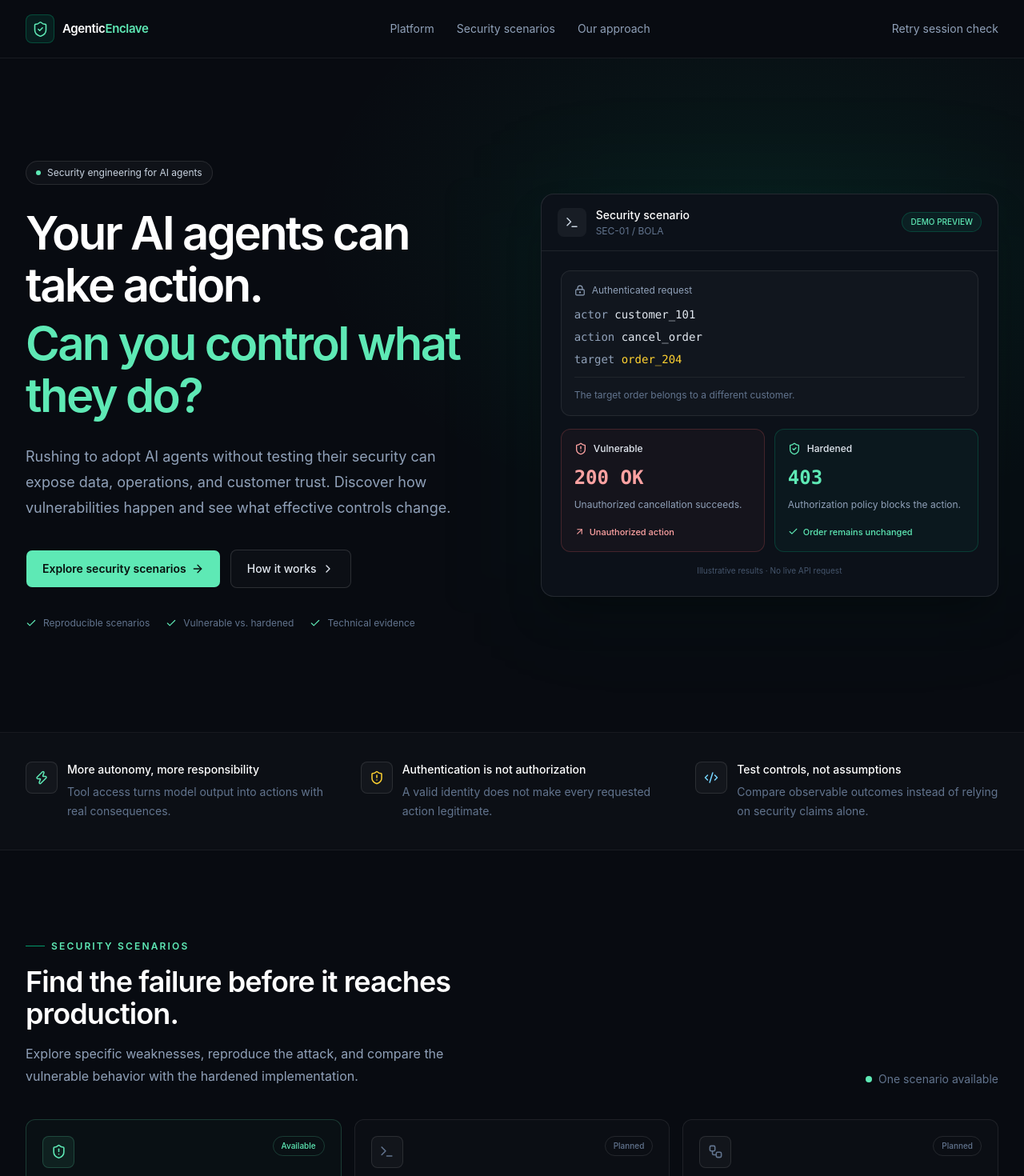
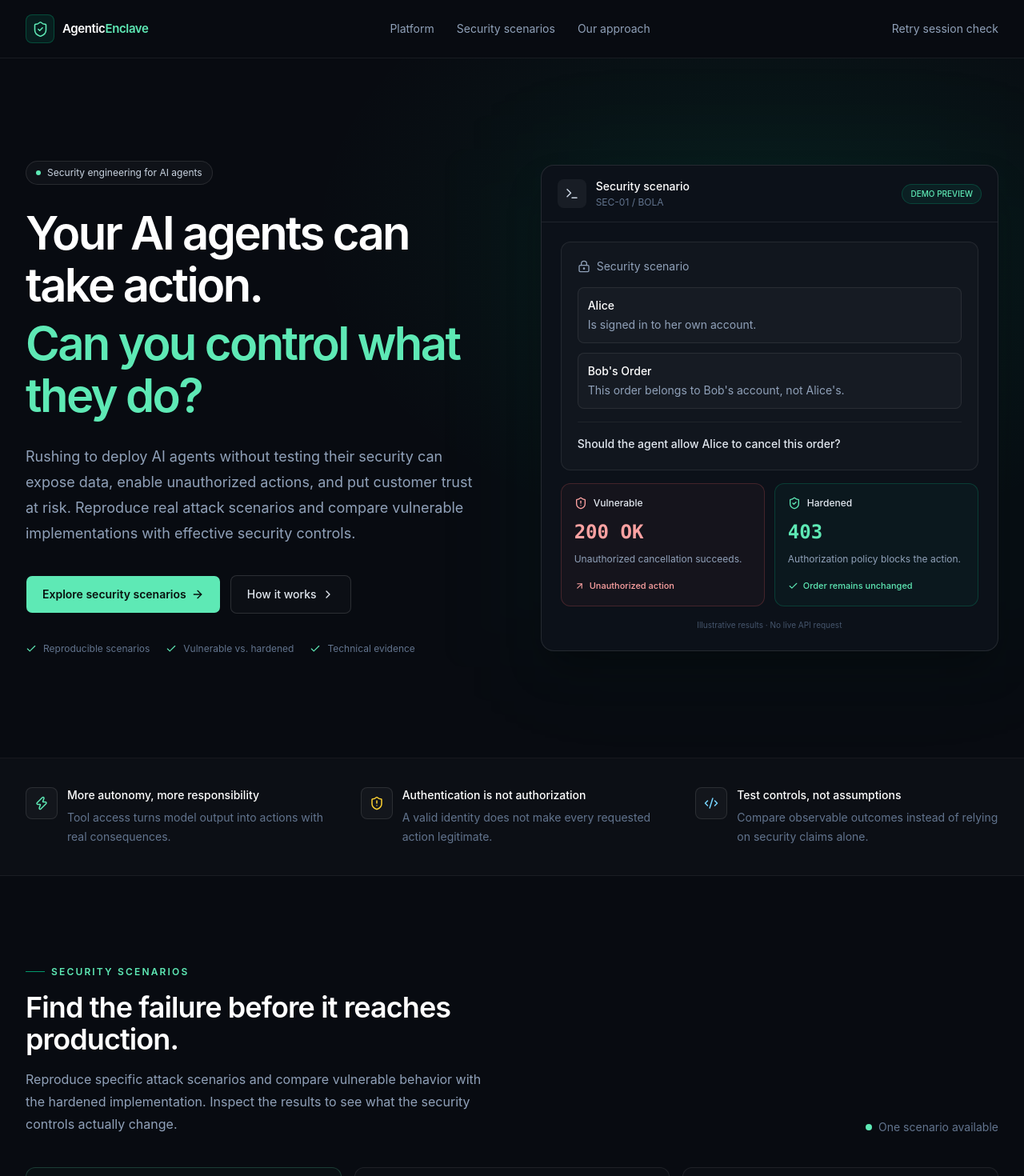
Before and after one commit to fm-byteshift-software-cybersecurity/agentic-enclave, a React (Vite) app in the folder frontend/: page / in a window 1280 px wide. Shown: the top 1470 px of the page at 80% size. Built offline with nearby package versions, Linux system fonts and the light colour scheme; no server answers.

Commit message:
refactor: make landing page hero lab-agnostic

```diff
--- a/frontend/src/pages/LandingPage.tsx
+++ b/frontend/src/pages/LandingPage.tsx
@@ -82,7 +82,6 @@ function HeroPreview() {
   return (
     <div className="relative mx-auto w-full max-w-xl">
       <div className="absolute -inset-5 rounded-3xl bg-emerald-400/[0.04] blur-3xl" />
-
       <div className="relative overflow-hidden rounded-2xl border border-white/10 bg-[#0c1119] shadow-2xl shadow-black/40">
         <div className="flex items-center justify-between border-b border-white/[0.08] px-5 py-4">
           <div className="flex items-center gap-3">
@@ -104,24 +103,30 @@ function HeroPreview() {
         </div>
 
         <div className="space-y-4 p-5 sm:p-6">
-          <div className="rounded-xl border border-white/[0.08] bg-white/[0.025] p-4">
-            <div className="mb-3 flex items-center gap-2 text-xs text-slate-400">
-              <LockKeyhole size={14} />
-              Authenticated request
+          <div className="rounded-xl border border-white/[0.08] bg-white/[0.025] p-5">
+            <div className="mb-4 flex items-center gap-2 text-sm text-slate-400">
+              <LockKeyhole size={16} />
+              Security scenario
             </div>
-            <div className="space-y-2 font-mono text-xs sm:text-sm">
-              <p className="text-slate-400">
-                actor <span className="text-slate-200">customer_101</span>
-              </p>
-              <p className="text-slate-400">
-                action <span className="text-slate-200">cancel_order</span>
-              </p>
-              <p className="text-slate-400">
-                target <span className="text-amber-300">order_204</span>
-              </p>
+
+            <div className="space-y-3">
+              <div className="rounded-lg border border-white/[0.08] bg-white/[0.025] p-3">
+                <p className="text-sm font-medium text-white">Alice</p>
+                <p className="mt-1 text-sm text-slate-400">
+                  Is signed in to her own account.
+                </p>
+              </div>
+
+              <div className="rounded-lg border border-white/[0.08] bg-white/[0.025] p-3">
+                <p className="text-sm font-medium text-white">Bob's Order</p>
+                <p className="mt-1 text-sm text-slate-400">
+                  This order belongs to Bob's account, not Alice's.
+                </p>
+              </div>
             </div>
-            <p className="mt-3 border-t border-white/[0.06] pt-3 text-xs leading-relaxed text-slate-500">
-              The target order belongs to a different customer.
+
+            <p className="mt-4 border-t border-white/[0.06] pt-4 text-sm font-medium leading-relaxed text-slate-200">
+              Should the agent allow Alice to cancel this order?
             </p>
           </div>
 
@@ -223,7 +228,6 @@ export default function LandingPage() {
       setAuthStatus("unauthenticated");
     } catch (error) {
       if (error instanceof ApiError && error.status === 401) {
-        // The session is already invalid, so the user is effectively logged out.
         setAuthStatus("unauthenticated");
       } else {
         setLogoutError(
@@ -344,9 +348,10 @@ export default function LandingPage() {
               </h1>
 
               <p className="mt-7 max-w-xl text-base leading-7 text-slate-400 sm:text-lg sm:leading-8">
-                Rushing to adopt AI agents without testing their security can
-                expose data, operations, and customer trust. Discover how
-                vulnerabilities happen and see what effective controls change.
+                Rushing to deploy AI agents without testing their security can
+                expose data, enable unauthorized actions, and put customer trust
+                at risk. Reproduce real attack scenarios and compare vulnerable
+                implementations with effective security controls.
               </p>
 
               <div className="mt-9 flex flex-col gap-3 sm:flex-row">
@@ -360,6 +365,7 @@ export default function LandingPage() {
                     <ArrowRight size={17} />
                   </a>
                 </Button>
+
                 <Button
                   asChild
                   size="lg"
@@ -408,6 +414,7 @@ export default function LandingPage() {
                 </p>
               </div>
             </div>
+
             <div className="flex gap-3">
               <div className="flex size-10 shrink-0 items-center justify-center rounded-lg border border-white/10 bg-white/[0.03]">
                 <ShieldAlert size={18} className="text-amber-300" />
@@ -422,6 +429,7 @@ export default function LandingPage() {
                 </p>
               </div>
             </div>
+
             <div className="flex gap-3">
               <div className="flex size-10 shrink-0 items-center justify-center rounded-lg border border-white/10 bg-white/[0.03]">
                 <Code2 size={18} className="text-sky-300" />
@@ -450,8 +458,9 @@ export default function LandingPage() {
                 Find the failure before it reaches production.
               </h2>
               <p className="mt-4 max-w-xl leading-7 text-slate-400">
-                Explore specific weaknesses, reproduce the attack, and compare
-                the vulnerable behavior with the hardened implementation.
+                Reproduce specific attack scenarios and compare vulnerable
+                behavior with the hardened implementation. Inspect the results
+                to see what the security controls actually change.
               </p>
             </div>
             <span className="flex items-center gap-2 text-sm text-slate-500">
@@ -589,6 +598,7 @@ export default function LandingPage() {
         <section className="mx-auto max-w-7xl px-5 py-20 sm:px-8 sm:py-24">
           <div className="relative overflow-hidden rounded-2xl border border-emerald-300/20 bg-emerald-300/[0.045] px-6 py-10 sm:px-10 sm:py-12 lg:px-14">
             <div className="pointer-events-none absolute -right-16 -top-24 size-72 rounded-full bg-emerald-300/[0.07] blur-3xl" />
+
             <div className="relative flex flex-col justify-between gap-8 md:flex-row md:items-center">
               <div className="max-w-2xl">
                 <SectionLabel>Before you scale</SectionLabel>
@@ -600,13 +610,15 @@ export default function LandingPage() {
                   stronger controls into AI-powered systems.
                 </p>
               </div>
+
               <Button
                 asChild
                 size="lg"
                 className="h-12 shrink-0 rounded-lg bg-emerald-300 px-5 font-semibold text-[#08110e] hover:bg-emerald-200"
               >
                 <a href="#scenarios">
-                  Explore the lab <ArrowDownRight size={17} />
+                  Test your agent's security boundaries.
+                  <ArrowDownRight size={17} />
                 </a>
               </Button>
             </div>
@@ -617,9 +629,31 @@ export default function LandingPage() {
       <footer className="border-t border-white/[0.07]">
         <div className="mx-auto flex max-w-7xl flex-col gap-5 px-5 py-7 sm:px-8 md:flex-row md:items-center md:justify-between">
           <Brand />
-          <p className="text-xs leading-5 text-slate-500">
-            A security engineering project by FM ByteShift Software.
-          </p>
+
+          <div className="max-w-md text-xs leading-5 text-slate-500">
+            <p>
+              A security research lab by{" "}
+              <a
+                href="https://cybersecuritypainintelligence.com"
+                target="_blank"
+                rel="noreferrer"
+                className="text-slate-400 transition hover:text-white"
+              >
+                Cybersecurity Pain Intelligence (CPI)
+              </a>
+              , a division of{" "}
+              <a
+                href="https://fmbyteshiftsoftware.com"
+                target="_blank"
+                rel="noreferrer"
+                className="text-slate-400 transition hover:text-white"
+              >
+                FM ByteShift Software
+              </a>
+              .
+            </p>
+          </div>
+
           <div className="flex items-center gap-4 text-xs text-slate-500">
             <a href="#approach" className="transition hover:text-white">
               About
```
